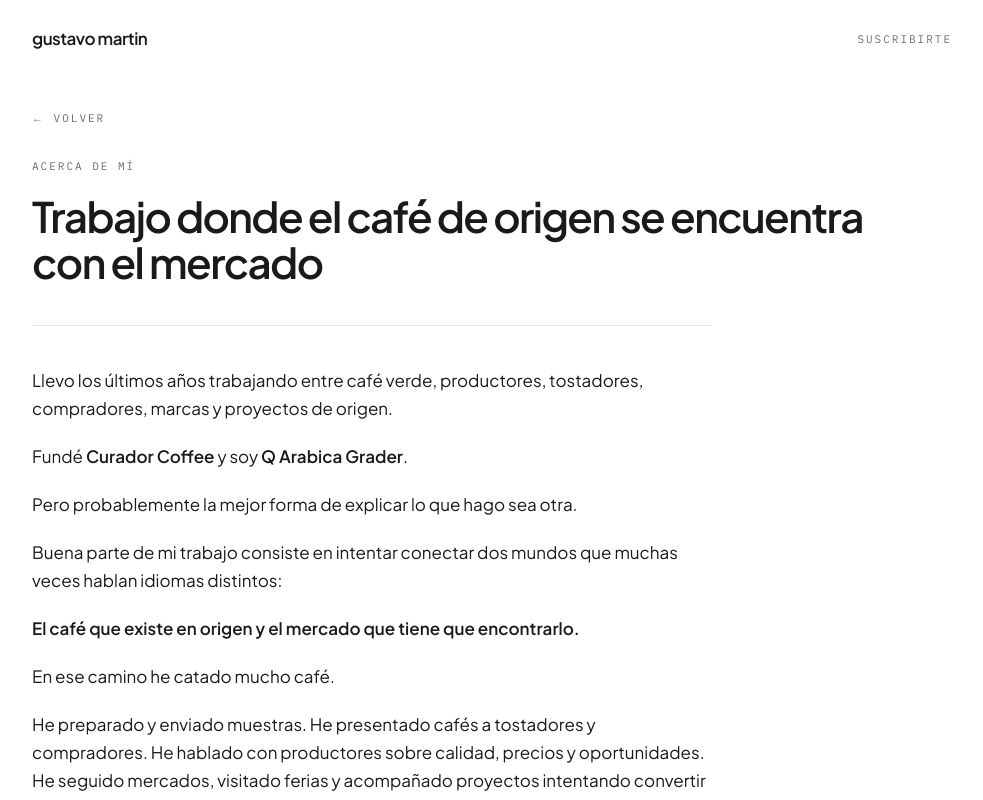
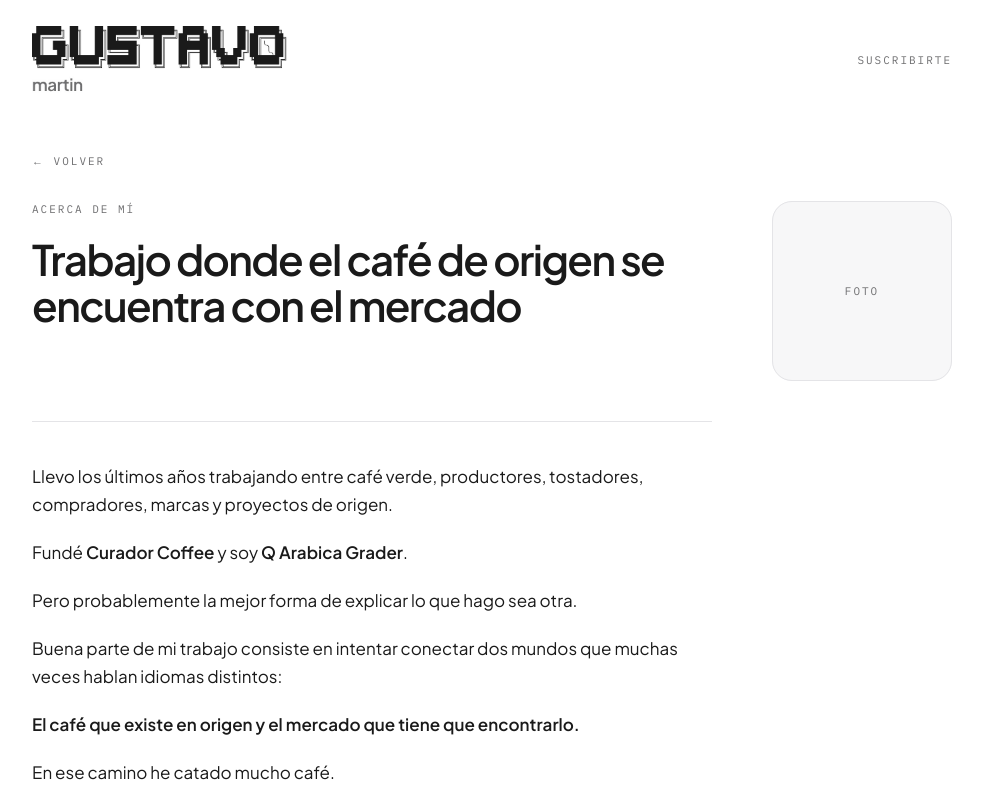
Before and after one commit to tavoxmartin/gustavo-martin, a Next.js app: page /acerca-de-mi in a window 1280 px wide. Shown: the top 800 px of the page, without its empty margins (148-1131 px from the left). Built offline with nearby package versions, Linux system fonts and the light colour scheme.

Commit message:
Match logo size on About and Contact pages

```diff
--- a/app/acerca-de-mi/page.tsx
+++ b/app/acerca-de-mi/page.tsx
@@ -1,4 +1,5 @@
 import type { Metadata } from "next";
+import Image from "next/image";
 import Link from "next/link";
 
 export const metadata: Metadata = {
@@ -19,11 +20,13 @@ export default function AcercaDeMiPage() {
   return (
     <div className="mx-auto flex w-full max-w-[1440px] flex-col overflow-hidden">
       <header className="flex w-full items-center justify-between px-6 py-6 sm:px-12 lg:px-[180px] lg:py-[26px]">
-        <Link
-          href="/"
-          className="text-[17px] font-semibold tracking-[-0.5px] whitespace-nowrap"
-        >
-          gustavo martin
+        <Link href="/" className="shrink-0">
+          <Image
+            src="/hero-icon.jpg"
+            alt="Gustavo Martin"
+            width={256}
+            height={256}
+          />
         </Link>
         <Link
           href="/#suscribirte"
@@ -41,13 +44,23 @@ export default function AcercaDeMiPage() {
           ← VOLVER
         </Link>
 
-        <span className="font-label mt-8 text-[11px] tracking-[2px] whitespace-nowrap text-[var(--color-muted)]">
-          ACERCA DE MÍ
-        </span>
+        <div className="mt-8 flex flex-col-reverse gap-6 sm:flex-row sm:items-start sm:justify-between sm:gap-10">
+          <div className="flex flex-col">
+            <span className="font-label text-[11px] tracking-[2px] whitespace-nowrap text-[var(--color-muted)]">
+              ACERCA DE MÍ
+            </span>
 
-        <h1 className="mt-[18px] max-w-[905px] text-[32px] leading-[1.12] font-semibold tracking-[-1.1px] sm:text-[42px] sm:leading-[1.1] sm:tracking-[-1.6px]">
-          Trabajo donde el café de origen se encuentra con el mercado
-        </h1>
+            <h1 className="mt-[18px] max-w-[905px] text-[32px] leading-[1.12] font-semibold tracking-[-1.1px] sm:text-[42px] sm:leading-[1.1] sm:tracking-[-1.6px]">
+              Trabajo donde el café de origen se encuentra con el mercado
+            </h1>
+          </div>
+
+          <div className="flex h-[140px] w-[140px] shrink-0 flex-col items-center justify-center gap-2 self-center rounded-[20px] bg-[var(--color-card)] outline outline-[var(--color-border)] -outline-offset-1 sm:self-auto lg:h-[180px] lg:w-[180px]">
+            <span className="font-label text-center text-[11px] tracking-[2px] whitespace-nowrap text-[var(--color-muted)]">
+              FOTO
+            </span>
+          </div>
+        </div>
 
         <div className="mt-10 flex max-w-[680px] flex-col gap-5 border-t border-[var(--color-border)] pt-10 text-[17px] leading-[28px]">
           <p>
--- a/app/contacto/page.tsx
+++ b/app/contacto/page.tsx
@@ -1,4 +1,5 @@
 import type { Metadata } from "next";
+import Image from "next/image";
 import Link from "next/link";
 
 export const metadata: Metadata = {
@@ -32,11 +33,13 @@ export default function ContactoPage() {
   return (
     <div className="mx-auto flex w-full max-w-[1440px] flex-col overflow-hidden">
       <header className="flex w-full items-center justify-between px-6 py-6 sm:px-12 lg:px-[180px] lg:py-[26px]">
-        <Link
-          href="/"
-          className="text-[17px] font-semibold tracking-[-0.5px] whitespace-nowrap"
-        >
-          gustavo martin
+        <Link href="/" className="shrink-0">
+          <Image
+            src="/hero-icon.jpg"
+            alt="Gustavo Martin"
+            width={256}
+            height={256}
+          />
         </Link>
         <Link
           href="/#suscribirte"
```
